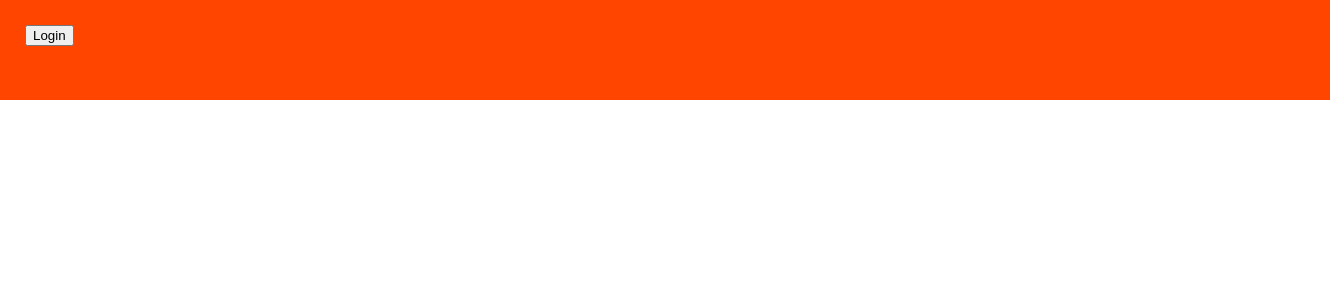
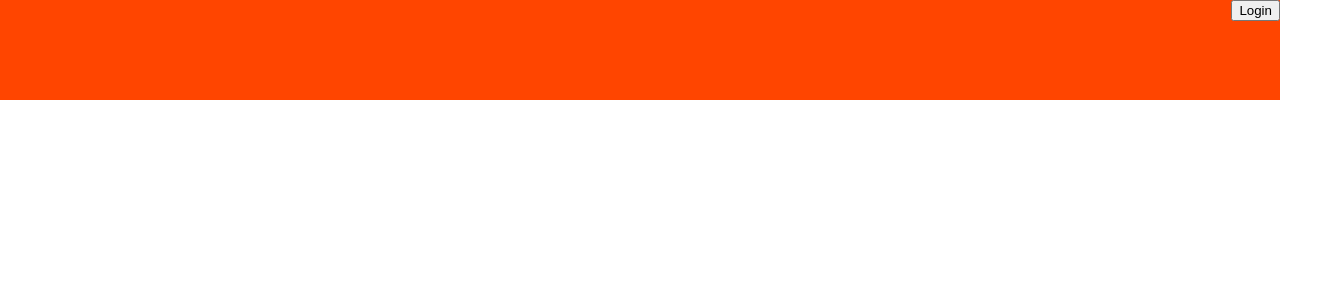
Before and after one commit to BradleyHammond/FrontEndDevelopment, a Vue app in the folder bufflog/: page / in a window 1280 px wide. Shown: the top 300 px of the page, 1330 px wide, since content can reach past the window. Built offline with nearby package versions, Linux system fonts and the light colour scheme.

Commit message:
styling changes

```diff
--- a/bufflog/src/App.vue
+++ b/bufflog/src/App.vue
@@ -24,8 +24,5 @@ export default {
   color: #2c3e50;
   margin-top: 60px;
 }
-#header{
-  text-align: left;
 
-}
 </style>
--- a/bufflog/src/components/Header.vue
+++ b/bufflog/src/components/Header.vue
@@ -35,11 +35,12 @@
 #header {
     position: absolute;
     width: 100%;
-    height: 50px;
+    height: 100px;
     background-color: orangered;
     top: 0;
     left: 0;
-    padding: 25px;
+    padding: 0px;
+    text-align: right;
 
 }
 
```
